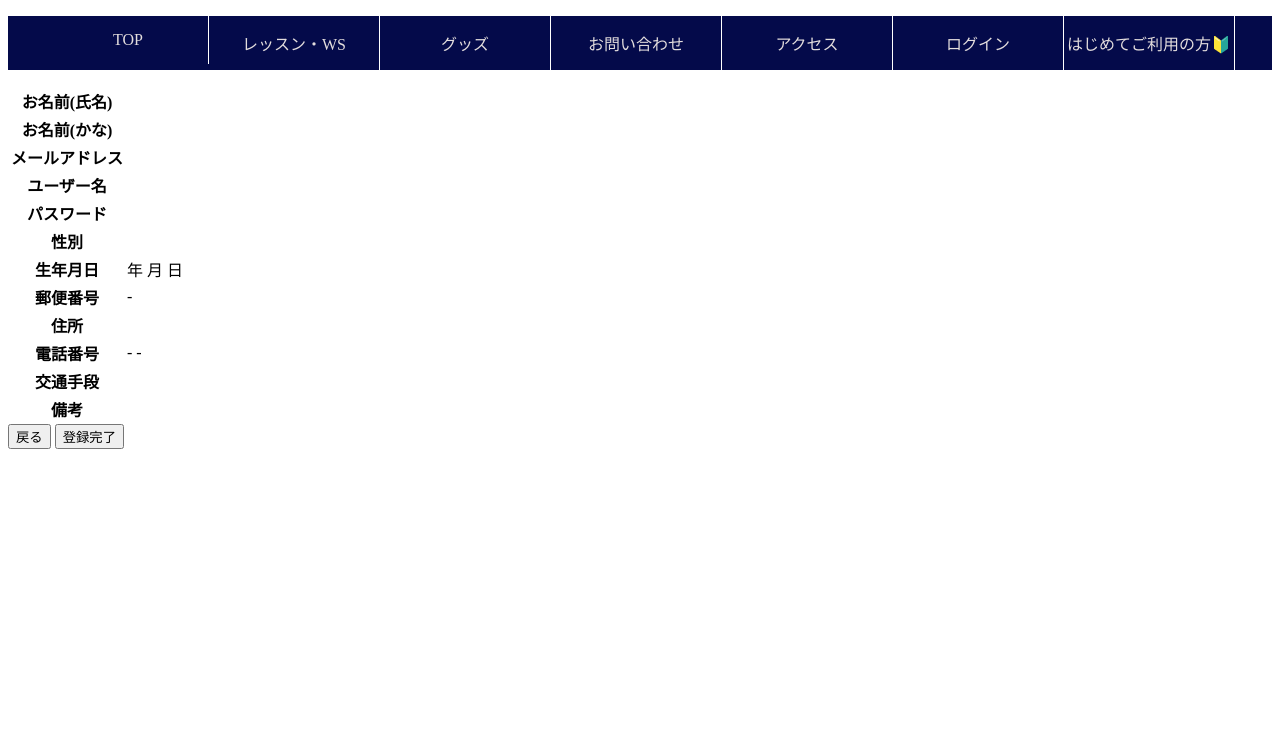
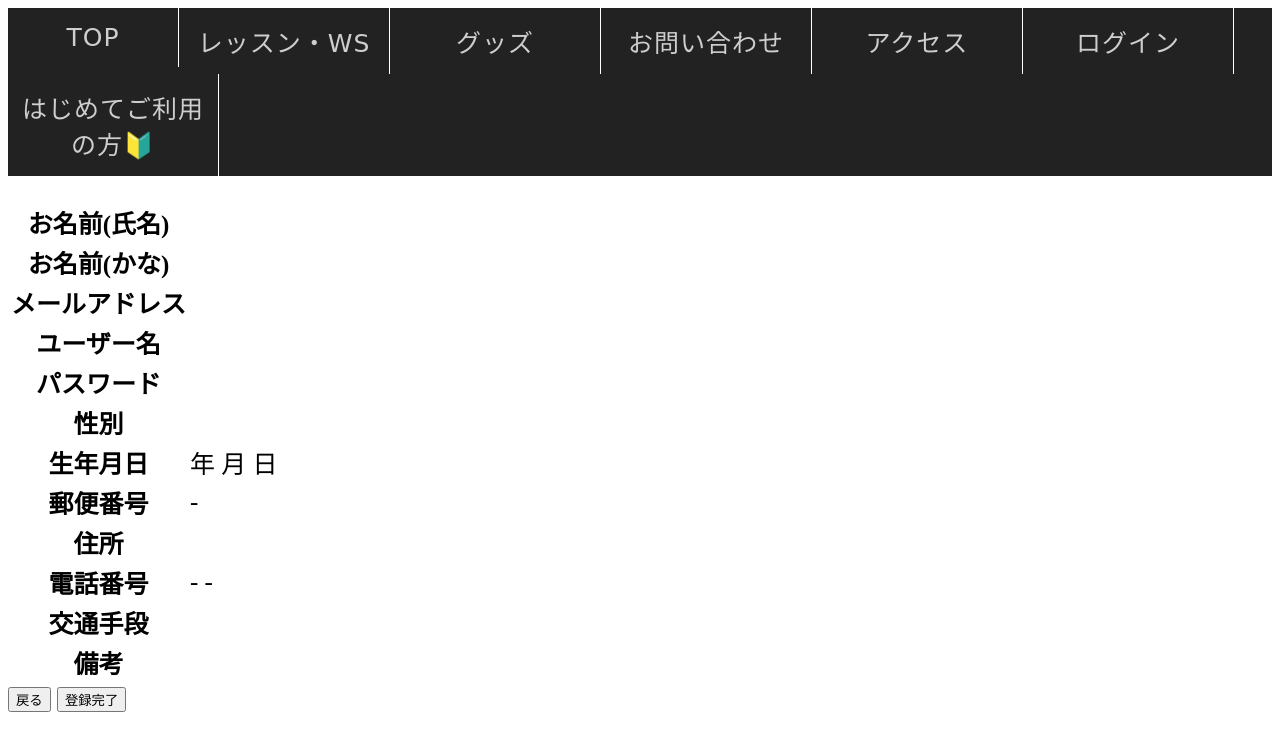
Before and after one commit to tkkj0017/portfolio_1, a PHP site: the page made by portfolio_1/confirm.html.twig in a window 1280 px wide. Shown: the top 751 px of the page. Run offline with PHP 8.4, Linux system fonts and the light colour scheme; the template is opened without the code that fills it, so the values that code supplies are empty; some libraries are stand-ins or nearby versions.

Commit message:
heroku commit

```diff
--- a/controller/top.php
+++ b/controller/top.php
@@ -27,6 +27,7 @@ $twig = new \Twig_Environment($loader, [
   'cache' => Bootstrap::CACHE_DIR
 ]);
 
+
 // SessionKeyを見て、DBへの登録状態をチェックする
 // customer_idに自分の情報を入れてあげる
 // $loginses->checkSession();
--- a/css/style.css
+++ b/css/style.css
@@ -1,7 +1,12 @@
-
+html {
+  font-family: 'Open Sans', sans-serif;
+  font-family: 'Noto Serif JP', serif;
+  font-size: 25px;
+}
 
 li{
   list-style-type: none;
+  padding: 0 5px 0 5px;
 }
 
 /* body{
@@ -13,20 +18,42 @@ li{
   margin: 0 auto;
 }
 
-div#nav{
-  text-align: center;
-  position: relative;
-  background-color: #040a4a;
+header{
+  height:500px;
+  margin: 0px;
+  padding: 0px;
+  min-width:100%;
+  margin-bottom: 0;
+  background-image: url('../img/top-wrapper.jpg');
+  background-position: top left 300px ;
+  background-size: cover;
+  color: white;
+}
+
+header h1 {
+  margin-top: 0;
+  font-size: 90px;
+  letter-spacing: 5px;
+  font-family: 'Kaushan Script', cursive;
 }
 
 
+div#nav{
+  margin: 0px;
+  padding: 0px;
+  text-align: center;
+  background-color: #222222;
+}
+
 div#nav ul{
   overflow: hidden;
+  margin-top: 0;
+  padding-left: 0;
 }
 
 div#nav li{
   float: left;
-  width: 170px;
+  width: 200px;
   border-right: #fff 1px solid;
 }
 
@@ -38,23 +65,36 @@ div#nav li:first-child{
 div#nav a{
   display: block;
   padding: 15px 0;
+  font-size: 25px;
   text-align: center;
+  letter-spacing: 1px;
   text-decoration: none;
-  color: rgb(227, 221, 221);
+  color: rgb(207, 205, 205);
+  font-family: 'Kaushan Script', cursive;
 }
 
 div#nav a:hover{
-  background-color: #2f377e;
+  background-color: #363749;
   transition: 0.2s;
+}
+
+.top-wrapper{
+  padding: 1000px 0 1000px 0;
+  background-image: url('../img/top-wrapper.jpg');
+  background-size: cover;
+  color: white;
 }
 
 #wrapper{
   text-align: center;
-  width: 470px;
+  width: 100%;
+  margin: auto;
   position: relative;
+  display: flex;
+  float: left;
 }
 
-div#wrapper div#category{
+div#wrapper div.category{
   float: left;
   width: 120px;
   text-align: left;
@@ -64,14 +104,13 @@ div#wrapper div#item_detail
 {
   width: 330px;
   text-align: left;
-  float: right;
+  float: left;
 }
 div#wrapper div#item_list div.item ul{
   overflow: hidden;
   height: auto;
 }
 div#wrapper div#item_list div.item .name{
-  font-size: 16px;
   font-weight: bold;
 }
 div#wrapper div#item_list div.item .price{
@@ -94,6 +133,27 @@ div#wrapper div#cart_list div.item{
 div#wrapper div#cart_list div.item .image{
   float: left;
 }
+
+/* div#footer {
+  background-color: #2f5167;
+  color: #fff;
+  height: 120px;
+  padding: 40px;
+}
+
+div#footer .footer-logo {
+  float: left;
+  font-size: 32px;
+}
+
+div#footer .footer-list {
+  float: right;
+}
+
+div.footer-list li {
+  padding-bottom: 20px;
+} */
+
 .red{
   color: #f00;
   font-size: 12px;
--- a/js/portfolio_1.js
+++ b/js/portfolio_1.js
@@ -5,6 +5,11 @@ $(function(){
   // $("#update").click(function(){
   //   var mem_id = $("#mem_id").val();
   //   location.href = entry_url + "controller/member_detail.php?mem_id" + mem_id;
+  // });
+
+  // submitボタンの二重送信禁止
+  // $('#double').on('click', function () {
+  //   $(this).css('pointer-events','none');
   // });
 
   /* 郵便番号検索がクリックされた時 */
--- a/lib/Cart.class.php
+++ b/lib/Cart.class.php
@@ -116,9 +116,4 @@ class Cart{
     $arrWhereVal = [$crt_id];
     return $this->db->update($table, $dataArr, $where, $arrWhereVal);
   }
-
-  // お気に入り(いいねする)  itemクラスの方??
-
-
-
 }
--- a/lib/Like.class.php
+++ b/lib/Like.class.php
@@ -16,7 +16,7 @@ class Like{
     $this->db = $db;
   }
 
-  public function getLike($item_id, $mem_id){
+  public function selectLike($item_id, $mem_id){
     $table = ' likes ';
     $col = ' * ';
     $where = ' item_id = ? AND mem_id = ? ';
```
Also changed, not shown: controller/cart.php (+25 -14 lines), controller/item_detail.php (+5 -3 lines), README.md, img/top-wrapper.jpg (added), 2 other files.
